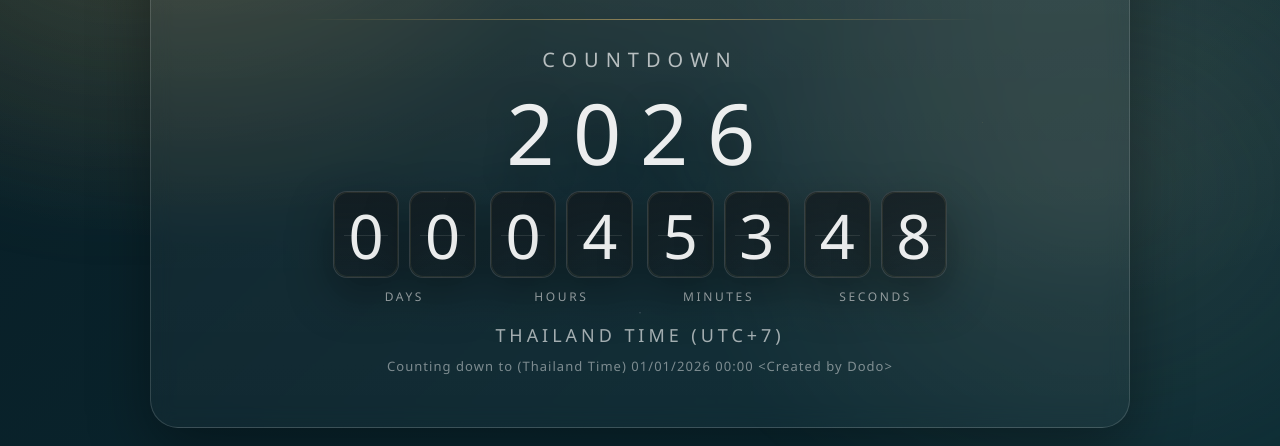
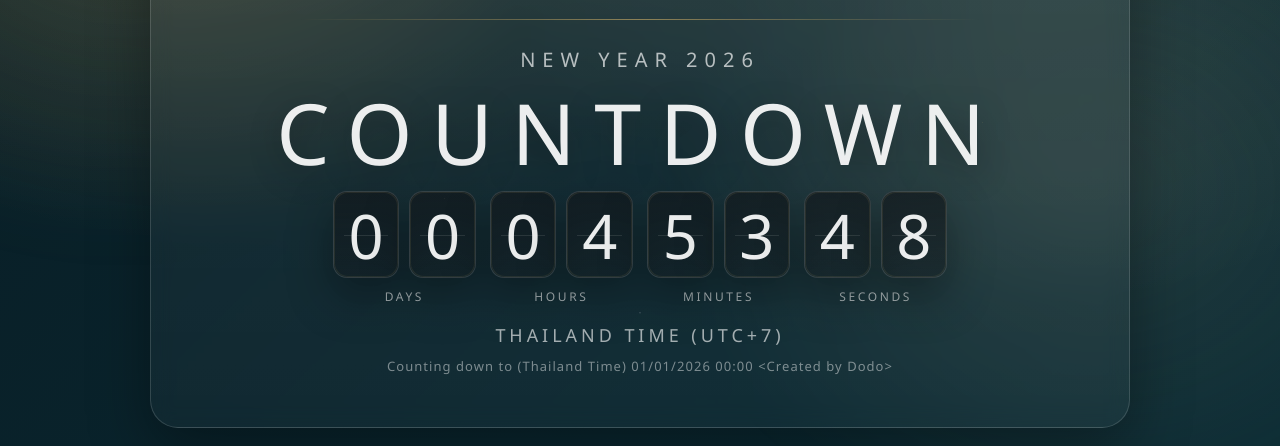
Before and after one commit to peerakarnwnk-star/Count-Down-2026, a plain HTML site: page index.html in a window 1280 px wide. Shown: the part 354-800 px from the top of the page. Drawn offline with Linux system fonts and the light colour scheme; no server answers.

Commit message:
Update index.html

```diff
--- a/index.html
+++ b/index.html
@@ -252,7 +252,7 @@
 
     <div class="divider"></div>
 
-    <div class="title" id="title">COUNTDOWN</div>
+    <div class="title" id="title">New Year 2026</div>
     <div class="main" id="mainText">SYNCING…</div>
 
     <div class="strip" aria-label="countdown tiles">
@@ -349,7 +349,7 @@ function setFinished(){
 
 function setRunning(){
   $("mainText").classList.remove("shimmer");
-  $("mainText").textContent = "2026";
+  $("mainText").textContent = "COUNTDOWN";
   $("hint").textContent = "Counting down to (Thailand Time) 01/01/2026 00:00 <Created by Dodo>";
   $("confetti").classList.remove("on");
 }
```
